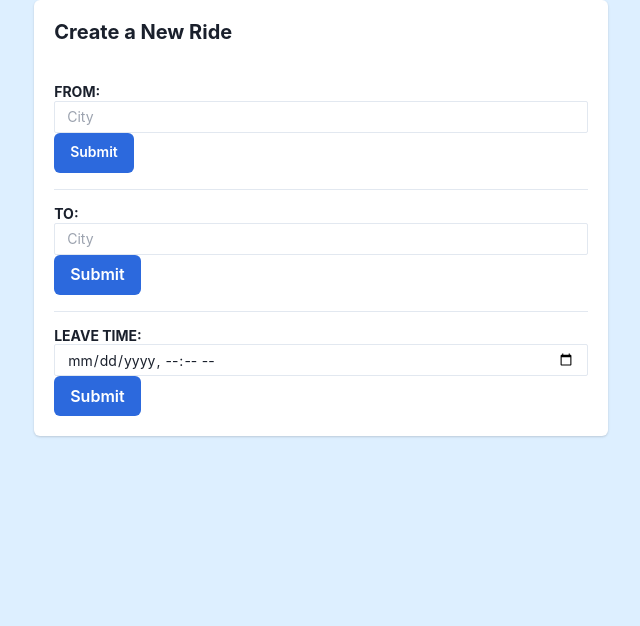
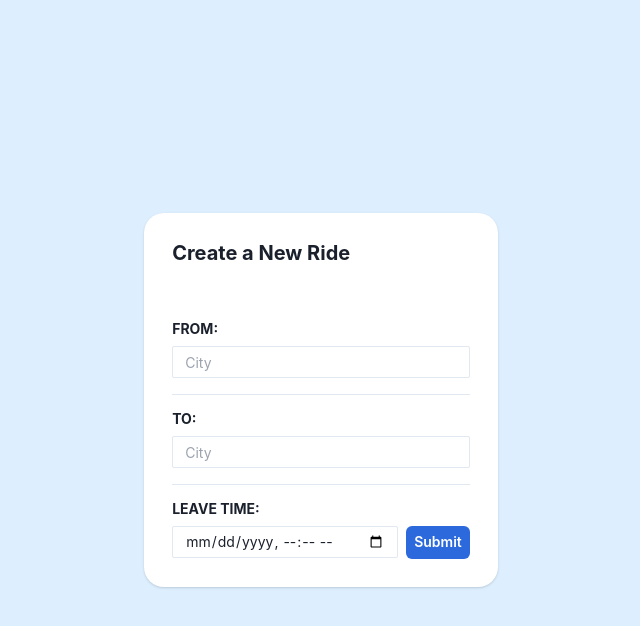
Before and after one commit to shzcuber/bruber, a React (Create React App) app in the folder frontend/: page /create_ride in a window 1280 px wide. Shown: the top 626 px of the page, without its empty margins (319-959 px from the left). Built offline with nearby package versions, Linux system fonts and the light colour scheme; a web font is replaced by a local one.

Commit message:
Add padding and margin to CreateRide.js

```diff
--- a/frontend/src/pages/CreateRide.js
+++ b/frontend/src/pages/CreateRide.js
@@ -1,41 +1,42 @@
-import { Button, Input, Container, Box, Card, CardHeader, CardBody, Heading,
-    Text, Stack, StackDivider } from "@chakra-ui/react";
+import { Button, Input, Box, Card, CardHeader, CardBody, Heading,
+    Stack, StackDivider, Flex } from "@chakra-ui/react";
 
 function CreateRide() {
     return (
-        <Container>
-            <Card>
+        <Box display="flex" justifyContent="center" alignItems="center" height="100vh">
+            <Card size="lg" borderRadius="20px">
                 <CardHeader>
                     <Heading size='md'>Create a New Ride</Heading>
                 </CardHeader>
                 <CardBody>
                     <Stack divider={<StackDivider />} spacing='4'>
                         <Box>
-                            <Heading size='xs' textTransform='uppercase'>
+                            <Heading size='xs' marginBottom="2" textTransform='uppercase'>
                             From:
                             </Heading>
                             <Input placeholder="City" size="sm" />
-                            <Button type="submit" fontSize='sm'>Submit</Button>
                         </Box>
                         <Box>
-                            <Heading size='xs' textTransform='uppercase'>
+                            <Heading size='xs' marginBottom="2" textTransform='uppercase'>
                             To:
                             </Heading>
                             <Input placeholder="City" size="sm" />
-                            <Button type="submit">Submit</Button>
                         </Box>
                         <Box>
-                            <Heading size='xs' textTransform='uppercase'>
+                            <Heading size='xs' marginBottom="2" textTransform='uppercase'>
                             Leave Time:
                             </Heading>
-                            <Input type="datetime-local" size="sm" />
-                            <Button type="submit">Submit</Button>
+                            <Flex>
+                                <Input type="datetime-local" size="sm" />
+                                <Button type="submit" size="s" fontSize='sm' padding="2" marginLeft="2">
+                                    Submit
+                                </Button>
+                            </Flex>
                         </Box>
                     </Stack>
                 </CardBody>
             </Card>
-        </Container>
-
+        </Box>
     );
 }
 export default CreateRide;
```
